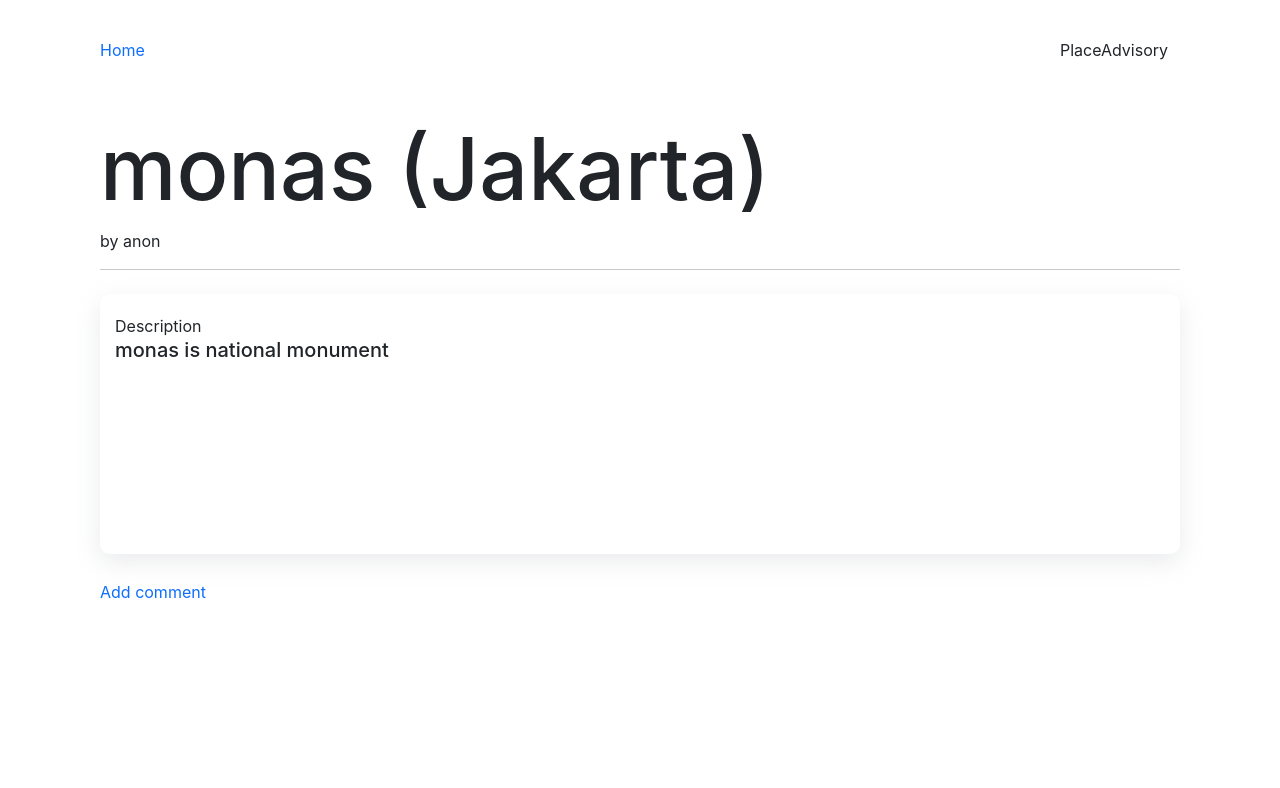
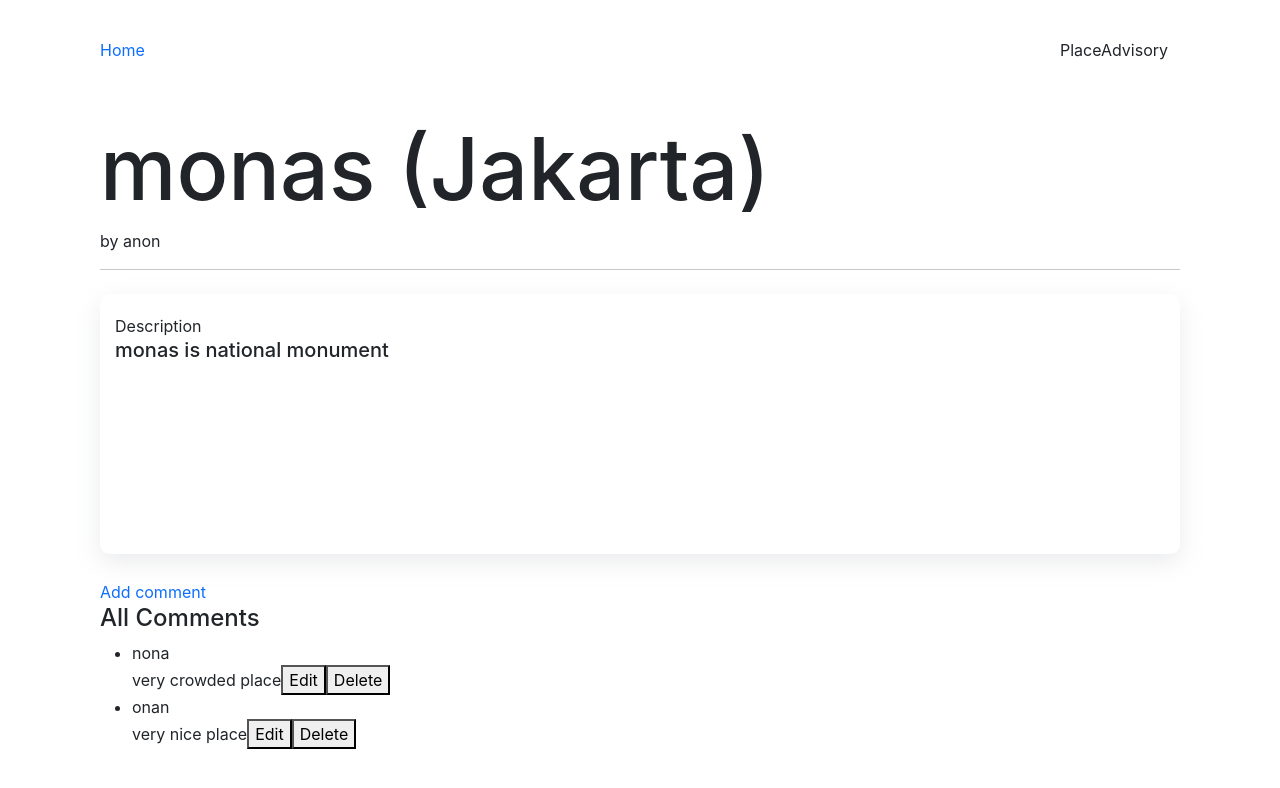
Before and after one commit to Anugerah-A-J/week-4, a React (Create React App) app: page /detail/1 in a window 1280 px wide. Shown: the top 788 px of the page. Built offline with nearby package versions, Linux system fonts and the light colour scheme; data requests are answered from the project's data file.

Commit message:
Update Detail.js
GET COMMENT

```diff
--- a/src/page/Detail.js
+++ b/src/page/Detail.js
@@ -47,6 +47,21 @@ const DetailPage = () => {
         Add comment
       </div>
       {isShown && <CommentForm />}
+      <div className="comment-list-wrapper">
+        <h4>All Comments</h4>
+        <ul>
+          {detail.comments?.map((item) => {
+            return (
+              <li key={item.id}>
+                {item.name} <br />
+                {item.comment}
+                <button>Edit</button>
+                <button>Delete</button>
+              </li>
+            )
+          })}
+        </ul>
+      </div>
     </div>
   )
 }
```
